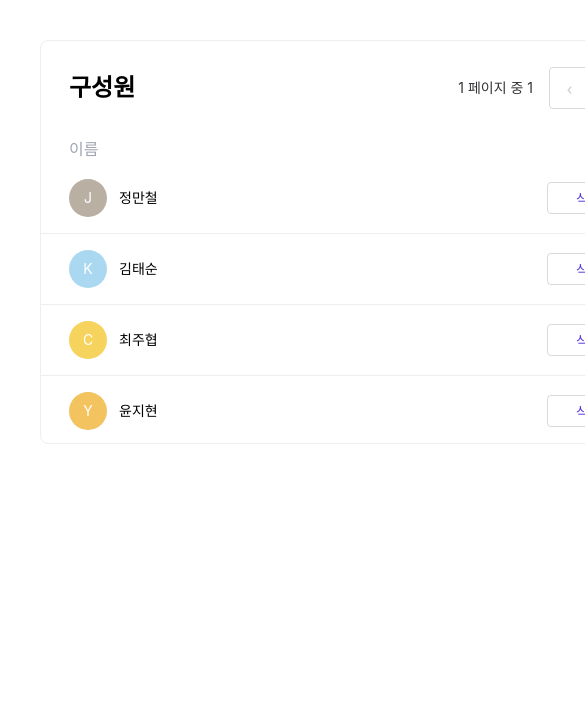
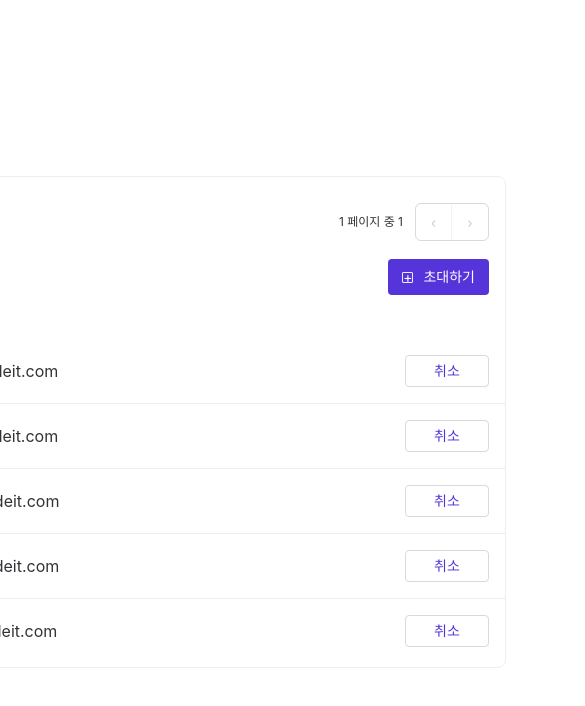
Before and after one commit to codeit-part3-4team/codeit-taskify, a Next.js app: page /cardtabletest in a window 390 px wide. Shown: the top 706 px of the page, 585 px wide, since content can reach past the window. Built offline with nearby package versions, Linux system fonts and the light colour scheme.

Commit message:
카드테이블 초대 pc버전 완료/ 모바일 미완성

```diff
--- a/src/app/cardtabletest/page.tsx
+++ b/src/app/cardtabletest/page.tsx
@@ -1,27 +1,61 @@
 "use client";
 
-import TableMembers from "@/components/CardTables/TableMembers/TableMembers";
+// import TableMembers from "@/components/CardTables/TableMembers/TableMembers";
 
-const members = [
-  { id: 1, name: "정만철", initial: "J", avatarColor: "#B9AFA3" },
-  { id: 2, name: "김태순", initial: "K", avatarColor: "#A9D8F0" },
-  { id: 3, name: "최주협", initial: "C", avatarColor: "#F5D35C" },
-  { id: 4, name: "윤지현", initial: "Y", avatarColor: "#F2C35E" },
+// const members = [
+//   { id: 1, name: "정만철", initial: "J", avatarColor: "#B9AFA3" },
+//   { id: 2, name: "김태순", initial: "K", avatarColor: "#A9D8F0" },
+//   { id: 3, name: "최주협", initial: "C", avatarColor: "#F5D35C" },
+//   { id: 4, name: "윤지현", initial: "Y", avatarColor: "#F2C35E" },
+// ];
+
+// export default function Page() {
+//   return (
+//     <main style={{ minHeight: "100vh", padding: 40 }}>
+//       <div style={{ width: 620 }}>
+//         <TableMembers
+//           members={members}
+//           page={1}
+//           totalPages={1}
+//           onPrev={() => console.log("prev")}
+//           onNext={() => console.log("next")}
+//           onRemove={(id) => alert(`remove ${id}`)}
+//         />
+//       </div>
+//     </main>
+//   );
+// }
+
+import TableInvitations from "@/components/CardTables/TableInvitations/TableInvitations";
+
+const invitations = [
+  { id: 1, email: "codeitA@codeit.com" },
+  { id: 2, email: "codeitB@codeit.com" },
+  { id: 3, email: "codeitC@codeit.com" },
+  { id: 4, email: "codeitD@codeit.com" },
+  { id: 5, email: "codeitE@codeit.com" },
 ];
 
-export default function Page() {
+export default function InvitationsTestPage() {
   return (
-    <main style={{ minHeight: "100vh", padding: 40 }}>
-      <div style={{ width: 620 }}>
-        <TableMembers
-          members={members}
-          page={1}
-          totalPages={1}
-          onPrev={() => console.log("prev")}
-          onNext={() => console.log("next")}
-          onRemove={(id) => alert(`remove ${id}`)}
-        />
-      </div>
+    <main
+      style={{
+        minHeight: "100vh",
+        display: "flex",
+        alignItems: "center",
+        justifyContent: "center",
+        padding: 40,
+      }}
+    >
+      <TableInvitations
+        invitations={invitations}
+        page={1}
+        totalPages={1}
+        onPrev={() => console.log("prev")}
+        onNext={() => console.log("next")}
+        onInvite={() => alert("초대하기 클릭")}
+        onCancel={(id) => alert(`취소 클릭: ${id}`)}
+      />
     </main>
   );
 }
--- a/src/components/CardTables/TableInvitations/TableInvitations.module.css
+++ b/src/components/CardTables/TableInvitations/TableInvitations.module.css
@@ -0,0 +1,272 @@
+/* 카드 컨테이너 */
+.card {
+  width: 622px;
+  background: var(--white-ffffff);
+  border: 1px solid var(--gray-eeeeee);
+  border-radius: 8px;
+  padding-top: 26px;
+  padding-bottom: 4px;
+}
+
+
+/* Header */
+.header {
+  display: flex;
+  align-items: center;
+  justify-content: space-between;
+  gap: 12px;
+  margin-bottom: 15px;
+}
+
+.headerRight {
+  display: flex;
+  align-items: center;
+  gap: 16px;
+}
+
+.header,
+.tableHead {
+  padding-left: 28px;
+  padding-right: 28px;
+}
+
+.title {
+  color: var(--black-333236);
+}
+
+.pageText {
+  white-space: nowrap;
+  color: var(--black-333236);
+}
+
+/* Pager */
+.pager {
+  display: inline-flex;
+  border: 1px solid var(--gray-d9d9d9);
+  border-radius: 4px;
+  overflow: hidden;
+  background: var(--white-ffffff);
+}
+
+.pagerBtn {
+  width: 40px;
+  height: 40px;
+  border: 0;
+  background: transparent;
+  cursor: pointer;
+  color: var(--gray-787486);
+  font-size: 18px;
+  display: flex;
+  align-items: center;
+  justify-content: center;
+}
+
+.pagerLeft {
+  border-right: 1px solid var(--gray-d9d9d9);
+}
+
+.pagerBtn:disabled {
+  opacity: 0.35;
+  cursor: not-allowed;
+}
+
+/* 초대하기 버튼 */
+.inviteBtn {
+  height: 32px;
+  padding: 0 18px;
+  border: 0;
+  border-radius: 4px;
+  background: var(--violet-5534da);
+  color: var(--white-ffffff);
+  cursor: pointer;
+  display: inline-flex;
+  align-items: center;
+  gap: 10px;
+}
+
+.inviteBtn:disabled {
+  opacity: 0.5;
+  cursor: not-allowed;
+}
+
+.inviteIcon {
+  width: 11px;
+  height: 11px;
+  border-radius: 1px;
+  border: 1px solid rgba(255, 255, 255, 0.9);
+  display: inline-flex;
+  align-items: center;
+  justify-content: center;
+  line-height: 1;
+  font-size: 10px;
+}
+
+/* Table head */
+.tableHead {
+  padding-top: 12px;
+  padding-bottom: 1px;
+  color: var(--gray-9fa6b2);
+}
+
+/* Rows */
+.rows {
+  list-style: none;
+  padding: 0;
+  margin: 0;
+}
+
+.row {
+  display: flex;
+  align-items: center;
+  justify-content: space-between;
+  padding: 16px 28px;
+  border-bottom: 1px solid var(--gray-eeeeee);
+}
+
+.row:last-child {
+  border-bottom: none;
+}
+
+.email {
+  color: var(--black-333236);
+}
+
+/* 취소 버튼 */
+.cancelBtn {
+  width: 84px;
+  height: 32px;
+  border-radius: 4px;
+  border: 1px solid var(--gray-d9d9d9);
+  background: var(--white-ffffff);
+  color: var(--violet-5534da);
+  cursor: pointer;
+}
+
+.cancelBtn:disabled {
+  opacity: 0.5;
+  cursor: not-allowed;
+}
+
+/* empty */
+.emptyRow {
+  padding: 24px 28px;
+}
+
+.emptyText {
+  margin: 0;
+  color: var(--gray-787486);
+}
+.cardWrapper {
+  display: flex;
+  justify-content: center;
+}
+
+/* =========================
+   Mobile scale (<= 360px)
+   ========================= */
+@media (max-width: 360px) {
+  /* .cardWrapper {
+    transform: scale(0.46);
+    transform-origin: top center;
+  } */
+
+  .card {
+    width: 286px;
+    /* 모바일에서 높이 고정 필요하면 아래 유지, 아니면 auto 추천 */
+    /* height: 406px; */
+  }
+  h2.title {
+    font-size: 20px !important;
+    line-height: 28px !important;
+    white-space: nowrap;
+    flex-shrink: 0;
+    margin-top: 5px;
+}
+
+}
+  /* header 좌우 패딩 모바일 */
+  .header {
+    padding-left: 16px;
+    padding-right: 16px;
+    margin-bottom: 12px;
+    align-items: flex-start;
+  }
+
+  /* ✅ 핵심: headerRight를 2줄로 줄바꿈 */
+  .headerRight {
+    display: flex;
+    flex-wrap: wrap;          /* 줄바꿈 허용 */
+    justify-content: flex-end; /* 오른쪽 정렬 */
+    gap: 12px;            /* row-gap / col-gap */
+    width: 168px;             /* 피그마에서 오른쪽 영역 폭 느낌(필요 없으면 삭제 가능) */
+  }
+
+  /* 1줄(상단): 페이지 텍스트 + 페이저가 한 줄로 */
+  .pageText {
+    order: 1;
+    font-size: 12px !important;
+    line-height: 18px !important;
+    white-space: nowrap;
+  }
+
+  .pager {
+    order: 2;
+    border-radius: 6px;
+  }
+
+  .pagerBtn {
+    width: 36px;
+    height: 36px;
+    font-size: 16px;
+  }
+
+  /* 2줄(하단): 초대하기 버튼이 아래로 내려가서 오른쪽에 */
+  .inviteBtn {
+    order: 4;
+    height: 36px;
+    padding: 0 14px;
+    border-radius: 4px;
+    margin-top: 6px;      /* 윗줄과 간격 */
+    margin-left: auto;    /* 오른쪽으로 붙이기 */
+  }
+
+  .inviteBtn,
+  .inviteBtn * {
+    font-size: 14px !important; /* 타이포가 먹어버릴 때 대비 */
+    line-height: 24px !important;
+  }
+
+  /* ✅ "이메일"은 헤더 아래(2번째 줄 왼쪽)처럼 보이게 해야 함 */
+  .tableHead {
+    padding-left: 16px;
+    padding-right: 16px;
+
+    /* 헤더 바로 아래로 붙는 느낌 */
+    margin-top: 4px;
+    padding-top: 0;
+    padding-bottom: 8px;
+
+    font-size: 14px !important;
+    line-height: 24px !important;
+    color: var(--gray-9fa6b2);
+  }
+
+  /* 모바일 rows 패딩 */
+  .row {
+    padding: 16px 16px;
+  }
+
+  /* 취소 버튼 모바일 */
+  .cancelBtn {
+    width: 84px;
+    height: 32px;
+    border-radius: 4px;
+    font-size: 14px !important;
+    line-height: 24px !important;
+  }
+
+  /* 이메일 텍스트 모바일 */
+  .email {
+    font-size: 16px !important;
+    line-height: 26px !important;
+  }
--- a/src/components/CardTables/TableInvitations/TableInvitations.tsx
+++ b/src/components/CardTables/TableInvitations/TableInvitations.tsx
@@ -0,0 +1,121 @@
+"use client";
+
+import styles from "./TableInvitations.module.css";
+import typo from "@/styles/typography.module.css";
+
+export type Invitation = {
+  id: number | string;
+  email: string;
+};
+
+type Props = {
+  className?: string;
+  title?: string;
+
+  invitations: Invitation[];
+
+  page: number;
+  totalPages: number;
+
+  onPrev?: () => void;
+  onNext?: () => void;
+
+  onInvite?: () => void;
+  onCancel?: (id: Invitation["id"]) => void;
+};
+
+export default function TableInvitations({
+  className = "",
+  title = "초대 내역",
+  invitations,
+  page,
+  totalPages,
+  onPrev,
+  onNext,
+  onInvite,
+  onCancel,
+}: Props) {
+  const isPrevDisabled = page <= 1;
+  const isNextDisabled = page >= totalPages;
+
+  return (
+    <div className={styles.cardWrapper}>
+    <section className={`${styles.card} ${className}`}>
+      {/* Header */}
+      <header className={styles.header}>
+        {/* ✅ 타이틀: 디자인시스템 타이포 적용 */}
+        <h2 className={`${typo.base} ${typo.text2xl} ${typo.bold} ${styles.title}`}>{title}</h2>
+
+        <div className={styles.headerRight}>
+          <span className={`${typo.base} ${typo.textMd} ${typo.regular} ${styles.pageText}`}>
+            {page} 페이지 중 {totalPages}
+          </span>
+
+          <div className={styles.pager}>
+            <button
+              type="button"
+              className={`${styles.pagerBtn} ${styles.pagerLeft}`}
+              onClick={onPrev}
+              disabled={isPrevDisabled}
+              aria-label="이전 페이지"
+            >
+              ‹
+            </button>
+            <button
+              type="button"
+              className={styles.pagerBtn}
+              onClick={onNext}
+              disabled={isNextDisabled}
+              aria-label="다음 페이지"
+            >
+              ›
+            </button>
+          </div>
+
+          {/* ✅ 초대하기 버튼: 디자인시스템 타이포 */}
+          <button
+            type="button"
+            className={`${styles.inviteBtn} ${typo.base} ${typo.textMd} ${typo.regular}`}
+            onClick={onInvite}
+          >
+            <span className={styles.inviteIcon} aria-hidden="true">
+            +
+            </span>
+            초대하기
+          </button>
+        </div>
+      </header>
+
+      {/* Table head */}
+      <div className={`${styles.tableHead} ${typo.base} ${typo.textMd} ${typo.regular}`}>이메일</div>
+
+      {/* Rows */}
+      <ul className={styles.rows}>
+        {invitations.length === 0 ? (
+          <li className={styles.emptyRow}>
+            <p className={`${styles.emptyText} ${typo.base} ${typo.textMd} ${typo.regular}`}>
+              초대 내역이 없습니다.
+            </p>
+          </li>
+        ) : (
+          invitations.map((inv) => (
+            <li key={inv.id} className={styles.row}>
+              <span className={`${typo.base} ${typo.textLg} ${typo.regular} ${styles.email}`}>
+                {inv.email}
+              </span>
+
+              <button
+                type="button"
+                className={`${styles.cancelBtn} ${typo.base} ${typo.textMd} ${typo.medium}`}
+                onClick={() => onCancel?.(inv.id)}
+              >
+                취소
+              </button>
+            </li>
+          ))
+        )}
+      </ul>
+    </section>
+    </div>
+  );
+}
```
